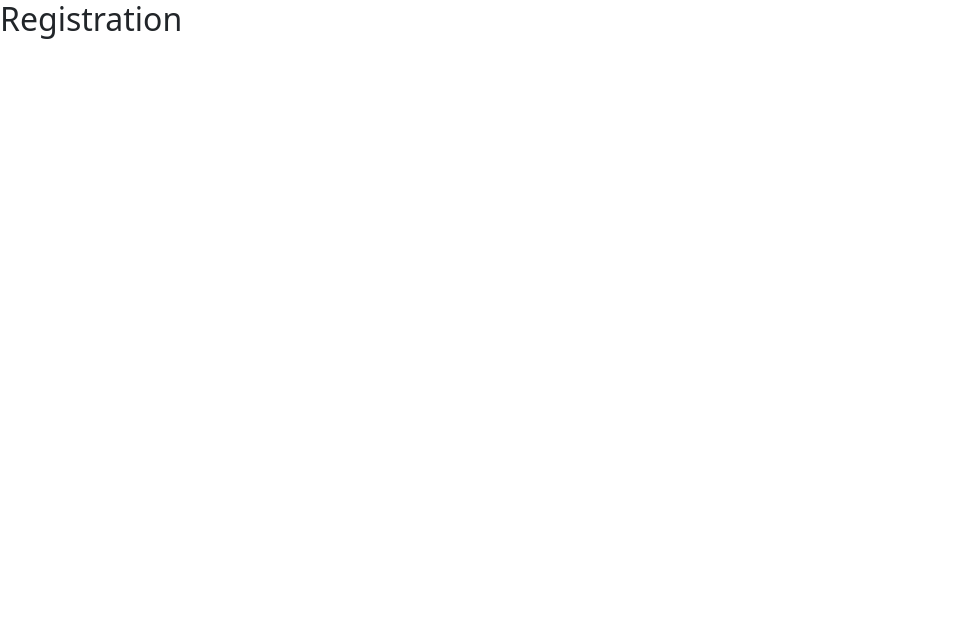
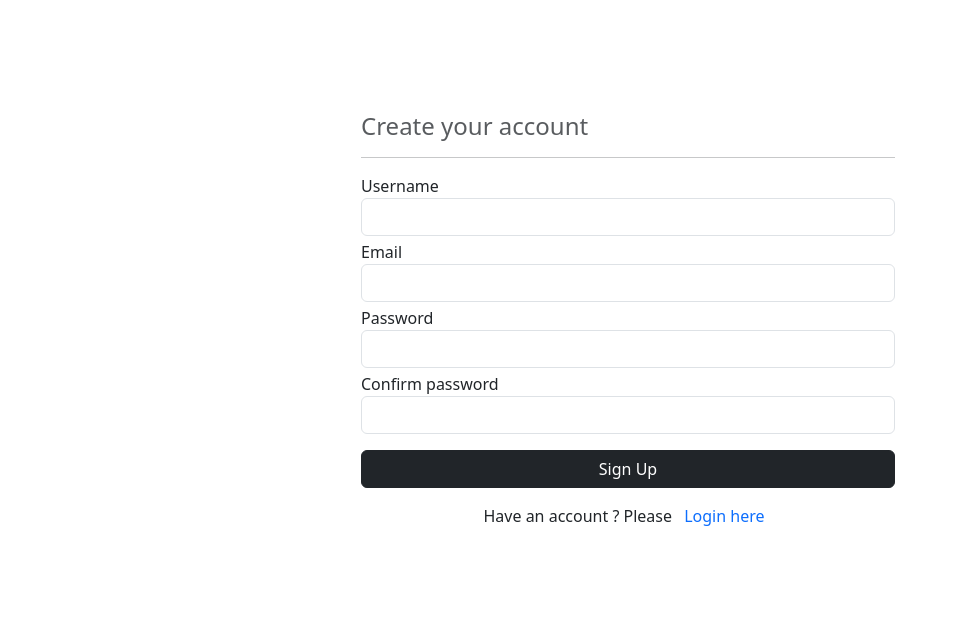
Before and after one commit to ar-alamin/Authentication, a Django app: page /registration/ in a window 1280 px wide. Before the commit the part shown is almost empty. Shown: the top 639 px of the page, without its empty margins (0-955 px from the left). Run offline with Django 5.2, Linux system fonts and the light colour scheme.

Commit message:
user registration authentication

```diff
--- a/app/account/forms.py
+++ b/app/account/forms.py
@@ -40,8 +40,34 @@ class UserRegistrationForm(forms.ModelForm):
             "password"
         )
 
+    def clean_username(self):
+        username = self.cleaned_data.get('username')
+        model = self.Meta.model
+
+        if model.objects.filter(username__iexact=username).exists():
+            raise forms.ValidationError("A user with the Username already exists")
+
+        return username
+
+    def clean_email(self):
+        email = self.cleaned_data.get('email')
+        model = self.Meta.model
+
+        if model.objects.filter(email__iexact=email).exists():
+            raise forms.ValidationError("A user with the Email already exists")
+
+        return email
+
     def clean_password(self, *args, **kwargs):
-        pass
+        password = self.cleaned_data.get('password')
+        password2 = self.data.get('password2')
+
+        if password and password2:
+            if password != password2:
+                raise forms.ValidationError('Password mismatch')
+
+            return password
+
     def save(self, commit=True, *args, **kwargs):
         user = self.instance
         user.set_password(self.cleaned_data.get('password'))
--- a/app/account/views.py
+++ b/app/account/views.py
@@ -60,3 +60,7 @@ class Registration(LogoutRequiredMixin, generic.CreateView):
     template_name = 'accounts/registration.html'
     form_class = UserRegistrationForm
     success_url = reverse_lazy('login')
+
+    def form_valid(self, form):
+        messages.success(self.request, "Registration successful !")
+        return super().form_valid(form)
--- a/app/templates/accounts/registration.html
+++ b/app/templates/accounts/registration.html
@@ -1,6 +1,57 @@
-{% extends 'base.html' %}
-{% block title %} Registration {% endblock title %}
+{% extends "base.html" %}
+
+{% block title %}Registration{% endblock %}
 
 {% block content %}
-<h2>Registration</h2>
-{% endblock content %}
+
+<div class="container">
+    <div class="row centered py-4 align-items-center justify-content-center">
+        <form class="col-md-6" method="post" novalidate>
+            {% csrf_token %}
+
+            <div class="form-group my-2">
+                <h4 class="text-muted text-dark">Create your account</h4>
+            </div>
+            <hr>
+
+            <div class="form-group my-2">
+                {% include "./message.html" %}
+            </div>
+
+            <div class="form-group my-1">
+                <label for="username">Username</label>
+                {{form.username}}
+                {{form.username.errors}}
+            </div>
+
+            <div class="form-group my-1">
+                <label for="email">Email</label>
+                {{form.email}}
+                {{form.email.errors}}
+            </div>
+
+            <div class="form-group my-1">
+                <label for="password">Password</label>
+                {{form.password}}
+                {{form.password.errors}}
+            </div>
+
+            <div class="form-group my-1">
+                <label for="password2">Confirm password</label>
+                <input class="form-control" type="password" name="password2">
+            </div>
+
+            <div class="form-group my-1 d-grid gap-2 my-3">
+                <button type="submit" class="btn btn-dark">Sign Up</button>
+            </div>
+
+            <div class="my-3 mb-2 d-flex align-items-center justify-content-center">
+                <p class="m-0">
+                    Have an account ? Please <a href="{% url "login" %}" class="text-decoration-none px-2">Login here</a>
+                </p>
+            </div>
+        </form>
+    </div>
+</div>
+
+{% endblock %}
```
